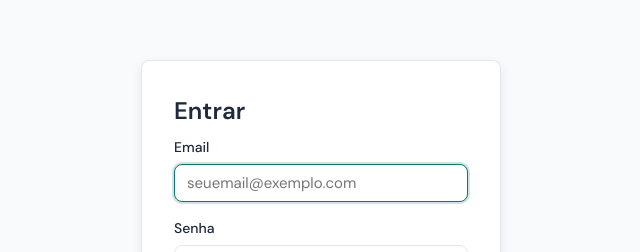
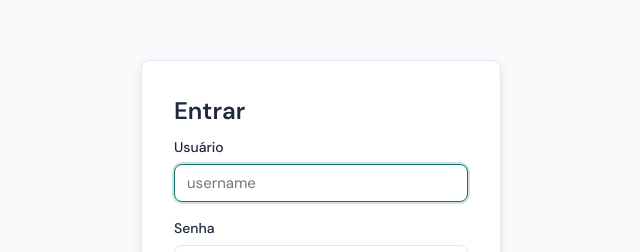
Before and after one commit to andlcode/aurorasystem-frontend, a React (Vite) app: page /login in a window 1280 px wide. Shown: the part 138-390 px from the top of the page, without its empty margins (319-959 px from the left). Built offline with nearby package versions, Linux system fonts and the light colour scheme; no server answers.

Commit message:
adicionando dashboard

```diff
--- a/src/App.tsx
+++ b/src/App.tsx
@@ -29,7 +29,8 @@ function App() {
               </ProtectedRoute>
             }
           >
-            <Route index element={<DashboardHome />} />
+            <Route index element={<Navigate to="/dashboard" replace />} />
+            <Route path="dashboard" element={<DashboardHome />} />
             <Route path="turmas" element={<Turmas />} />
             <Route path="turmas/:id" element={<TurmaDetalhe />} />
             <Route path="sessions/:sessionId" element={<SessionChamada />} />
--- a/src/components/Layout.tsx
+++ b/src/components/Layout.tsx
@@ -26,7 +26,7 @@ export function Layout() {
   return (
     <div className="layout">
       <header className="header">
-        <Link to="/" className="logo">
+        <Link to="/dashboard" className="logo">
           Cadastro
         </Link>
         <nav className="nav">
--- a/src/pages/Login.tsx
+++ b/src/pages/Login.tsx
@@ -6,7 +6,7 @@ import { USER_ROLES } from "../types/auth";
 import { api } from "../api/client";
 
 export function Login() {
-  const [email, setEmail] = useState("");
+  const [username, setUsername] = useState("");
   const [password, setPassword] = useState("");
   const [error, setError] = useState<string | null>(null);
   const [loading, setLoading] = useState(false);
@@ -14,7 +14,8 @@ export function Login() {
   const navigate = useNavigate();
   const location = useLocation();
 
-  const from = (location.state as { from?: { pathname: string } })?.from?.pathname ?? "/";
+  const fromPath = (location.state as { from?: { pathname: string } })?.from?.pathname ?? "/dashboard";
+  const from = fromPath === "/" ? "/dashboard" : fromPath;
   const message = (location.state as { message?: string })?.message;
 
   const handleSubmit = async (e: React.FormEvent) => {
@@ -27,13 +28,17 @@ export function Login() {
         token: string;
         user: { personId: string; username: string; role: string; fullName: string };
       }>("/auth/login", {
-        email: email.trim(),
+        username: username.trim(),
         password,
       });
 
       const data = res.data;
+
+      if (!res.data.token || !res.data.user) {
+        throw new Error("Resposta inválida: token ou usuário ausente");
+      }
+
       const rawRole = data.user.role as string;
-
       if (!USER_ROLES.includes(rawRole as (typeof USER_ROLES)[number])) {
         throw new Error("Resposta inválida: role desconhecido");
       }
@@ -46,6 +51,10 @@ export function Login() {
       };
 
       login(data.token, user);
+
+      console.log("Login response:", data);
+      console.log("Token salvo:", localStorage.getItem("token"));
+
       navigate(from, { replace: true });
     } catch (err: unknown) {
       const msg =
@@ -64,15 +73,15 @@ export function Login() {
         {message && <p className="login-success">{message}</p>}
         <form onSubmit={handleSubmit} className="login-form">
           <label>
-            Email
+            Usuário
             <input
-              type="email"
-              value={email}
-              onChange={(e) => setEmail(e.target.value)}
-              placeholder="seuemail@exemplo.com"
+              type="text"
+              value={username}
+              onChange={(e) => setUsername(e.target.value)}
+              placeholder="username"
               required
               autoFocus
-              autoComplete="email"
+              autoComplete="username"
             />
           </label>
 
```
